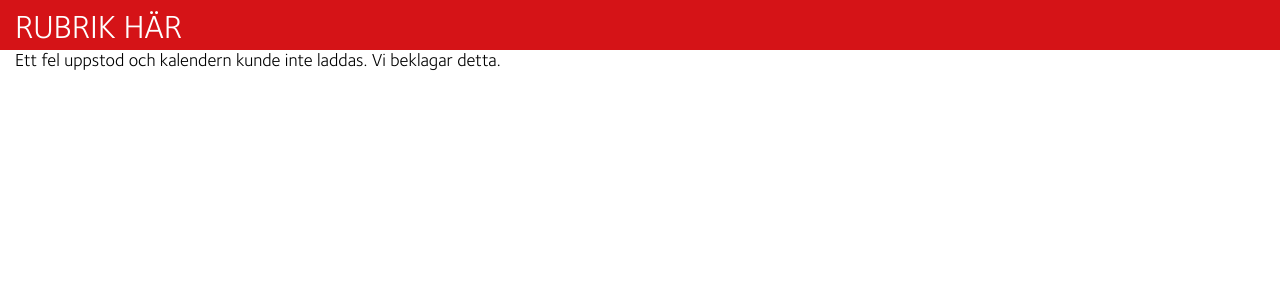
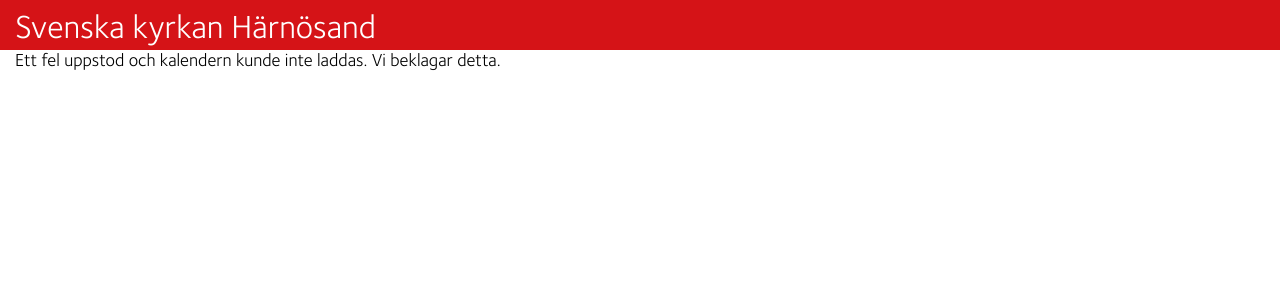
Before and after one commit to DanielClaesson/Svenska-kyrkan-kalendersida, a PHP site: page / in a window 1280 px wide. Shown: the top 300 px of the page. Run offline with PHP 8.4, Linux system fonts and the light colour scheme; data that the repository does not hold is empty.

Commit message:
Ändrat länk till styel.css

```diff
--- a/index.php
+++ b/index.php
@@ -1,9 +1,9 @@
 <?php
 	/* ÄNDRA VÄRDENA NEDANFÖR DENNA RAD */
 	$api_nyckel = 'LÄGG IN DIN API-NYCKEL HÄR'; //Skapa ett konto på https://api.svenskakyrkan.se/ och generera en API-nyckel som du klistar in på denna rad
-	$organisations_id = 'ENHETS-ID HÄR'; //Fyll i enhets-ID för den församling/det pastorat som du vill hämta kalenderhändelser för
-	$organisation_namn = 'NAMN HÄR'; //Skriv in namnet på församlingen/pastoratet som kalenden gäller för
-	$webbsida_rubrik = 'RUBRIK HÄR'; //Rubriken längst upp på kalendersidan
+	$organisations_id = '20271'; //Fyll i enhets-ID för den församling/det pastorat som du vill hämta kalenderhändelser för
+	$organisation_namn = 'Svenska kyrkan Härnösand'; //Skriv in namnet på församlingen/pastoratet som kalenden gäller för
+	$webbsida_rubrik = 'Svenska kyrkan Härnösand'; //Rubriken längst upp på kalendersidan
 
 	$max_handelser = '25'; //Max antal händelser att visa i kalendern
 	/* ÄNDRA INGET EFTER DENNA RAD */
@@ -175,7 +175,7 @@
 
 	<title>Kalender för <?php echo $organisation_namn; ?></title>
 
-	<link rel="stylesheet" type="text/css" href="/kalendersida/style.css" media="all" />
+	<link rel="stylesheet" type="text/css" href="/style.css" media="all" />
 
 	<!-- fix för mobiler -->
     <meta name="viewport" content="width=device-width; initial-scale=1; maximum-scale=1">
```
